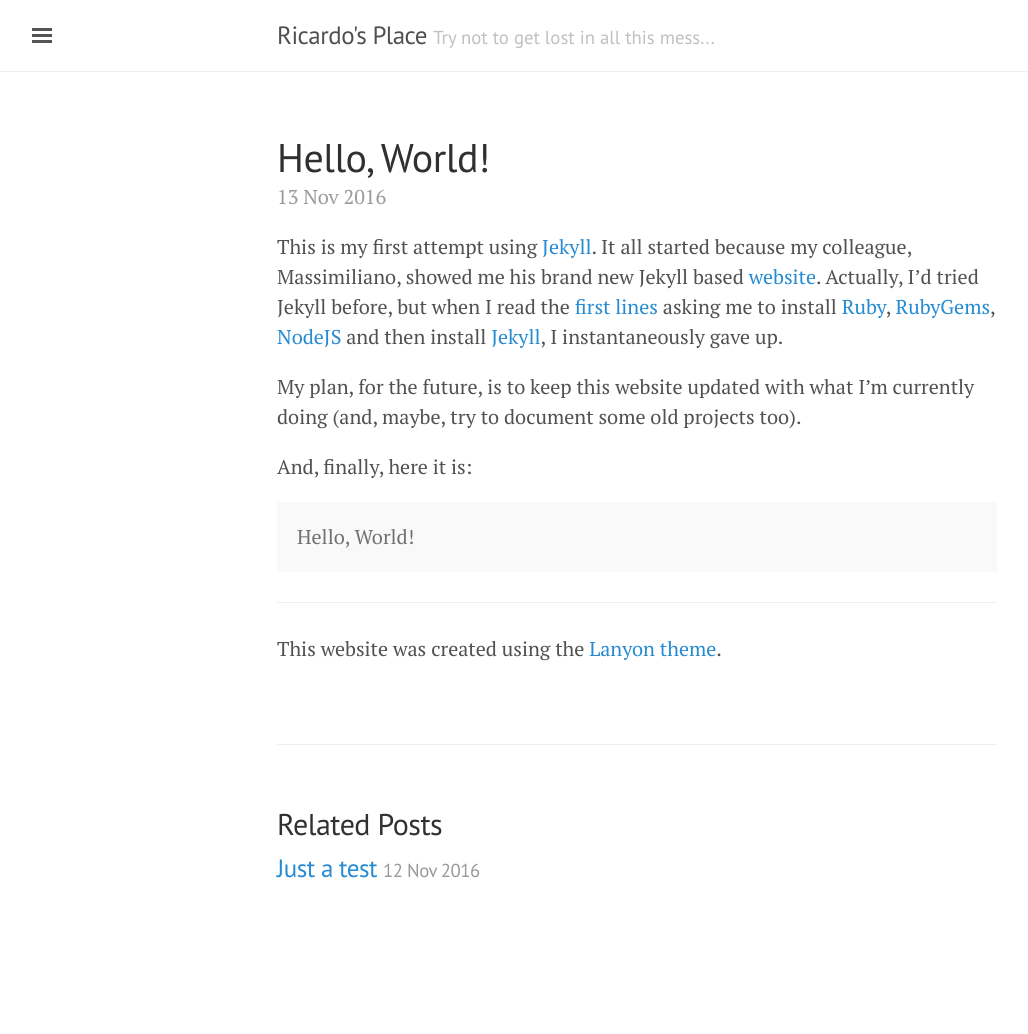
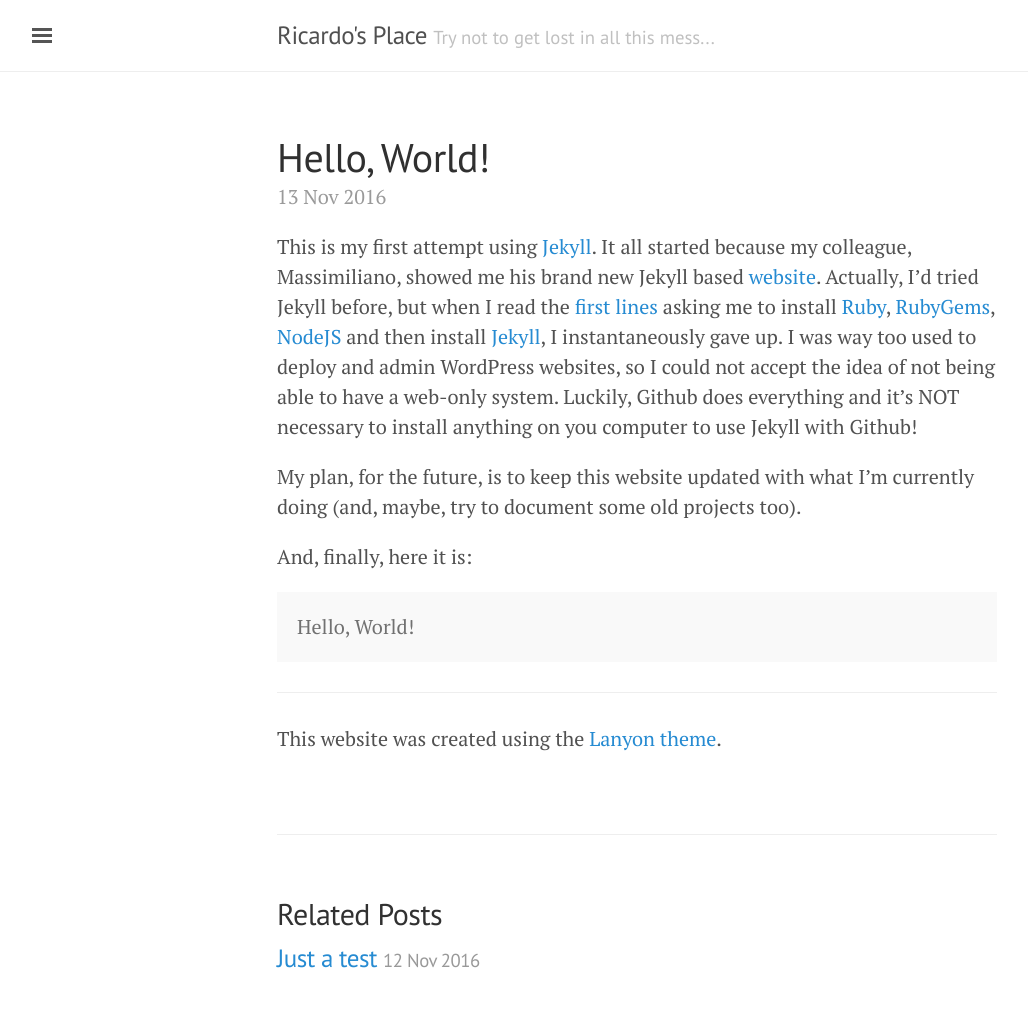
Before and after one commit to ricardodeazambuja/ricardodeazambuja.github.io, a Jekyll site: the page built from _posts/2016-11-13-hello-world.md, in a window 1280 px wide. Shown: the whole page, without its empty margins (3-1031 px from the left). Built offline with Jekyll 4.4.1, drawn with Linux system fonts in a browser that asks for light colours; before the commit the page ends 944 px from its top, so only the background shows below that.

Commit message:
explaining better

```diff
--- a/_posts/2016-11-13-hello-world.md
+++ b/_posts/2016-11-13-hello-world.md
@@ -4,7 +4,7 @@ title: Hello, World!
 category: main
 ---
 
-This is my first attempt using [Jekyll](http://jekyllrb.com). It all started because my colleague, Massimiliano, showed me his brand new Jekyll based [website](http://mpatacchiola.github.io/). Actually, I'd tried Jekyll before, but when I read the [first lines](https://jekyllrb.com/docs/installation/) asking me to install [Ruby](https://www.ruby-lang.org/en/), [RubyGems](https://rubygems.org), [NodeJS](https://nodejs.org/en/) and then install [Jekyll](https://jekyllrb.com/), I instantaneously gave up.
+This is my first attempt using [Jekyll](http://jekyllrb.com). It all started because my colleague, Massimiliano, showed me his brand new Jekyll based [website](http://mpatacchiola.github.io/). Actually, I'd tried Jekyll before, but when I read the [first lines](https://jekyllrb.com/docs/installation/) asking me to install [Ruby](https://www.ruby-lang.org/en/), [RubyGems](https://rubygems.org), [NodeJS](https://nodejs.org/en/) and then install [Jekyll](https://jekyllrb.com/), I instantaneously gave up. I was way too used to deploy and admin WordPress websites, so I could not accept the idea of not being able to have a web-only system. Luckily, Github does everything and it's NOT necessary to install anything on you computer to use Jekyll with Github!
 
 My plan, for the future, is to keep this website updated with what I'm currently doing (and, maybe, try to document some old projects too).
 
```
